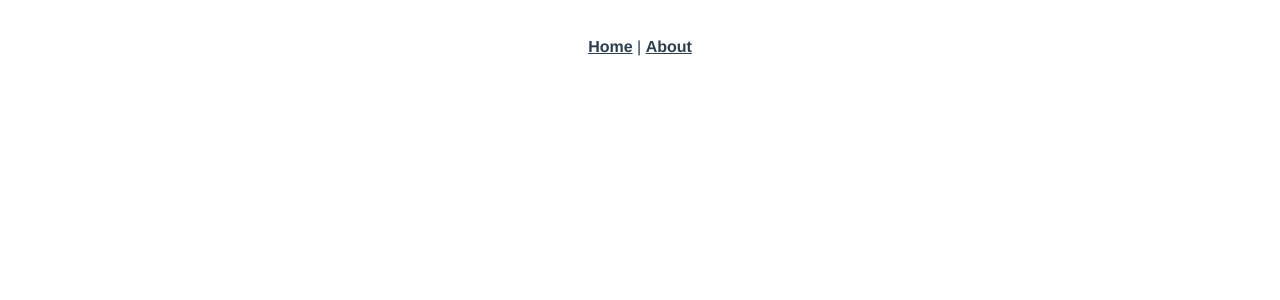
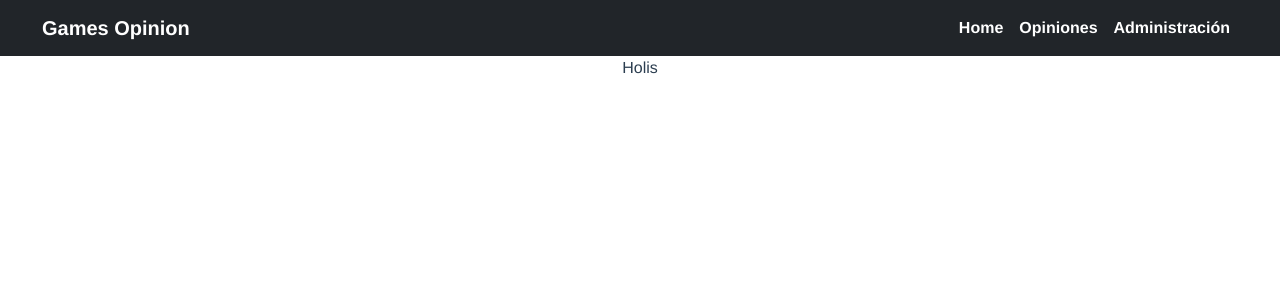
Before and after one commit to JeykerSalinas/games-opinions-site, a Vue app: page /administracion in a window 1280 px wide. Shown: the top 300 px of the page. Built offline with nearby package versions, Linux system fonts and the light colour scheme.

Commit message:
My first commit

```diff
--- /dev/null
+++ b/public/games.json
@@ -0,0 +1,16 @@
+[
+    {
+        "name": "Grand Theft Auto V",
+        "rating": 4.48,
+        "released": "2013-09-17",
+        "updated": "2020-09-23",
+        "background_image": "https://cdn.forbes.com.mx/2020/05/Grand-Theft-Auto-V-640x360.jpg"
+    },
+    {
+        "name": "Portal 2",
+        "rating": 4.62,
+        "released": "2011-04-18",
+        "updated": "2020-08-03",
+        "background_image": "https://pivigames.blog/wp-content/uploads/2018/07/portal-2-mac-2844-0-min.jpg"
+    }
+]
--- a/public/index.html
+++ b/public/index.html
@@ -1,17 +1,36 @@
 <!DOCTYPE html>
 <html lang="">
   <head>
-    <meta charset="utf-8">
-    <meta http-equiv="X-UA-Compatible" content="IE=edge">
-    <meta name="viewport" content="width=device-width,initial-scale=1.0">
-    <link rel="icon" href="<%= BASE_URL %>favicon.ico">
+    <meta charset="utf-8" />
+    <meta http-equiv="X-UA-Compatible" content="IE=edge" />
+    <meta name="viewport" content="width=device-width,initial-scale=1.0" />
+    <link rel="icon" href="<%= BASE_URL %>favicon.ico" />
     <title><%= htmlWebpackPlugin.options.title %></title>
   </head>
+  <link
+    href="https://cdn.jsdelivr.net/npm/bootstrap@5.0.2/dist/css/bootstrap.min.css"
+    rel="stylesheet"
+    integrity="sha384-EVSTQN3/azprG1Anm3QDgpJLIm9Nao0Yz1ztcQTwFspd3yD65VohhpuuCOmLASjC"
+    crossorigin="anonymous"
+  />
+  <link
+    href="https://fonts.googleapis.com/icon?family=Material+Icons"
+    rel="stylesheet"
+  />
   <body>
     <noscript>
-      <strong>We're sorry but <%= htmlWebpackPlugin.options.title %> doesn't work properly without JavaScript enabled. Please enable it to continue.</strong>
+      <strong
+        >We're sorry but <%= htmlWebpackPlugin.options.title %> doesn't work
+        properly without JavaScript enabled. Please enable it to
+        continue.</strong
+      >
     </noscript>
     <div id="app"></div>
     <!-- built files will be auto injected -->
+    <script
+      src="https://cdn.jsdelivr.net/npm/bootstrap@5.0.2/dist/js/bootstrap.bundle.min.js"
+      integrity="sha384-MrcW6ZMFYlzcLA8Nl+NtUVF0sA7MsXsP1UyJoMp4YLEuNSfAP+JcXn/tWtIaxVXM"
+      crossorigin="anonymous"
+    ></script>
   </body>
 </html>
--- a/src/App.vue
+++ b/src/App.vue
@@ -1,12 +1,60 @@
 <template>
   <div id="app">
-    <nav>
-      <router-link to="/">Home</router-link> |
-      <router-link to="/about">About</router-link>
+    <nav class="navbar navbar-expand-lg navbar-dark bg-dark">
+      <div class="container-fluid d-flex justify-content-space">
+        <a class="navbar-brand" href="#">Games Opinion</a>
+        <div>
+          <button
+            class="navbar-toggler"
+            type="button"
+            data-bs-toggle="collapse"
+            data-bs-target="#navbarSupportedContent"
+            aria-controls="navbarSupportedContent"
+            aria-expanded="false"
+            aria-label="Toggle navigation"
+          >
+            <span class="navbar-toggler-icon"></span>
+          </button>
+          <div class="collapse navbar-collapse" id="navbarSupportedContent">
+            <ul class="navbar-nav me-auto mb-2 mb-lg-0">
+              <li class="nav-item">
+                <router-link class="nav-link active" to="/home"
+                  ><span class="material-icons-outlined"></span>
+                  Home</router-link
+                >
+              </li>
+              <li class="nav-item">
+                <router-link class="nav-link active" to="/opiniones"
+                  >Opiniones</router-link
+                >
+              </li>
+              <li class="nav-item">
+                <router-link class="nav-link active" to="/administracion"
+                  >Administración</router-link
+                >
+              </li>
+            </ul>
+          </div>
+        </div>
+      </div>
     </nav>
     <router-view />
   </div>
 </template>
+
+<script>
+import { mapActions } from "vuex";
+
+export default {
+  name: "App",
+  methods: {
+    ...mapActions(["getData"]),
+  },
+  created() {
+    this.getData();
+  },
+};
+</script>
 
 <style lang="scss">
 #app {
--- a/src/router/index.js
+++ b/src/router/index.js
@@ -11,13 +11,18 @@ const routes = [
     component: HomeView,
   },
   {
-    path: "/about",
-    name: "about",
-    // route level code-splitting
-    // this generates a separate chunk (about.[hash].js) for this route
-    // which is lazy-loaded when the route is visited.
+    path: "/opiniones",
+    name: "opiniones",
     component: () =>
-      import(/* webpackChunkName: "about" */ "../views/AboutView.vue"),
+      import(/* webpackChunkName: "opiniones" */ "../views/OpinionesView.vue"),
+  },
+  {
+    path: "/administracion",
+    name: "administracion",
+    component: () =>
+      import(
+        /* webpackChunkName: "administracion" */ "../views/AdministracionView.vue"
+      ),
   },
 ];
 
--- a/src/store/index.js
+++ b/src/store/index.js
@@ -4,9 +4,21 @@ import Vuex from "vuex";
 Vue.use(Vuex);
 
 export default new Vuex.Store({
-  state: {},
+  state: {
+    myData: [],
+  },
   getters: {},
-  mutations: {},
-  actions: {},
+  mutations: {
+    SET_DATA(state, payload) {
+      state.myData = payload;
+    },
+  },
+  actions: {
+    async getData({ commit }) {
+      const response = await fetch("./games.json");
+      const data = await response.json();
+      commit("SET_DATA", data);
+    },
+  },
   modules: {},
 });
--- /dev/null
+++ b/src/views/AdministracionView.vue
@@ -0,0 +1,9 @@
+<template>
+  <div>Holis</div>
+</template>
+
+<script>
+export default {};
+</script>
+
+<style lang="scss" scoped></style>
```
Also changed, not shown: src/views/OpinionesView.vue (renamed from src/views/AboutView.vue).
